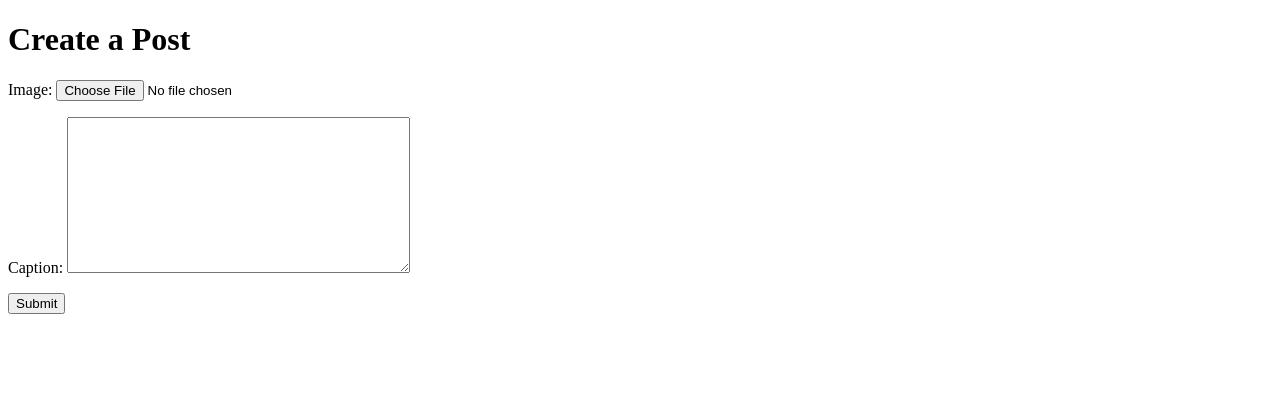
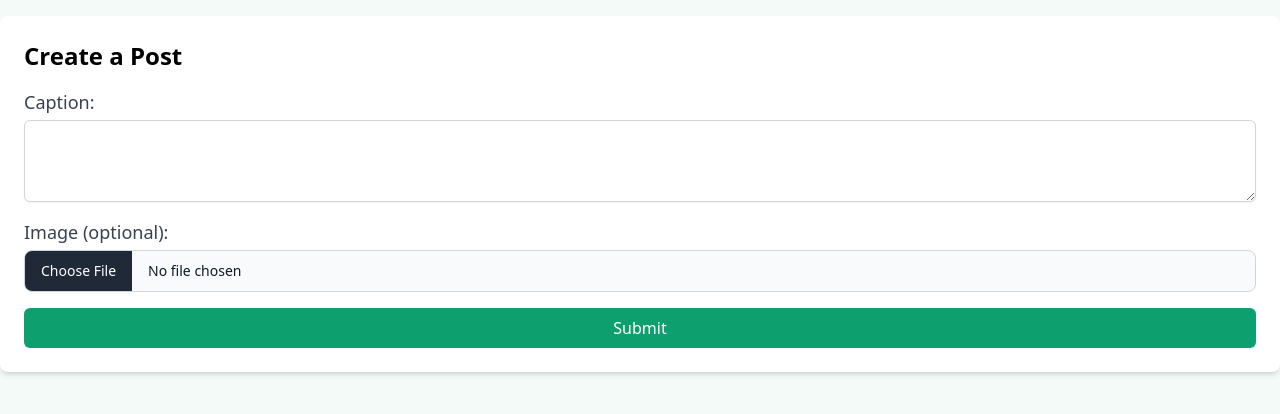
Before and after one commit to slmbakkenes/RampUpSocialMediaApp, a Django app: template ramp_up_project/templates/Post/create_post.html in a window 1280 px wide. Shown: the top 414 px of the page. Run offline with Django 5.2, Linux system fonts and the light colour scheme; the template is opened without the code that fills it: values that come from a table or form of the project are taken from there, others are empty; style sheets or scripts are compiled from the project's sources; parts of the project's set-up code (start-up, migrations or seed data) failed here and were passed over; some libraries are stand-ins or nearby versions.

Commit message:
Update create_post.html
even wat css toegevoegd

```diff
--- a/ramp_up_project/templates/Post/create_post.html
+++ b/ramp_up_project/templates/Post/create_post.html
@@ -1,17 +1,27 @@
-<!DOCTYPE html>
-<html lang="en">
-<head>
-    <meta charset="UTF-8">
-    <meta name="viewport" content="width=device-width, initial-scale=1.0">
-    <title>Create Post</title>
-</head>
-<body>
-    <h1>Create a Post</h1>
+{% extends '_base.html' %}
 
-    <form method="POST" enctype="multipart/form-data">
-        {% csrf_token %}
-        {{ form.as_p }}
-        <button type="submit">Submit</button>
-    </form>
-</body>
-</html>
+{% block content %}
+    <div class="bg-white p-6 rounded-lg shadow-md">
+        <h1 class="text-2xl font-bold mb-4">Create a Post</h1>
+
+        <form method="POST" enctype="multipart/form-data" class="space-y-4">
+            {% csrf_token %}
+
+            <div>
+                <label for="caption" class="block text-lg font-medium text-gray-700">Caption:</label>
+                <textarea id="caption" name="caption" rows="4" class="mt-1 block w-full border-gray-300 rounded-md shadow-sm focus:border-green-500 focus:ring-green-500 sm:text-sm"></textarea>
+            </div>
+
+            <div>
+                <label for="image" class="block text-lg font-medium text-gray-700">Image (optional):</label>
+                <input type="file" id="image" name="image" class="mt-1 block w-full text-sm text-gray-900 border border-gray-300 rounded-lg cursor-pointer bg-gray-50 focus:outline-none">
+            </div>
+
+            <button type="submit" class="w-full bg-green-500 text-white py-2 px-4 rounded-md hover:bg-green-600">Submit</button>
+        </form>
+
+        {% if error %}
+        <p class="text-red-500 mt-4">{{ error }}</p>
+        {% endif %}
+    </div>
+{% endblock %}
```
